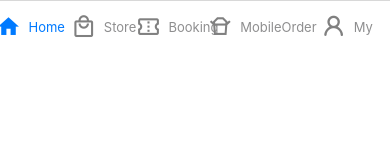
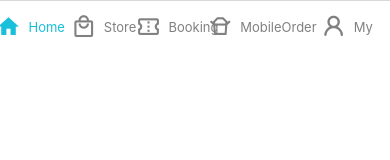
Before and after one commit to HandsomeChoco/megabox-clone-rn, a React Native app: screen / in a window 390 px wide. Shown: the top 160 px of the page. Built offline with nearby package versions, Linux system fonts and the light colour scheme.

Commit message:
Navigation default active color change StatusBar color change

```diff
--- a/App.tsx
+++ b/App.tsx
@@ -9,15 +9,25 @@
  */
 
 import React from 'react';
-import {SafeAreaView} from 'react-native';
+import {SafeAreaView, StatusBar, StyleSheet} from 'react-native';
 import Footer from './components/footer/footer';
 
 const App = () => {
   return (
-    <SafeAreaView>
+    <SafeAreaView style={style.theme}>
+      <StatusBar
+        barStyle="light-content"
+        backgroundColor={style.theme.backgroundColor}
+      />
       <Footer />
     </SafeAreaView>
   );
 };
 
+const style = StyleSheet.create({
+  theme: {
+    backgroundColor: '#120f3b',
+  },
+});
+
 export default App;
--- a/components/footer/footer.tsx
+++ b/components/footer/footer.tsx
@@ -1,6 +1,6 @@
 import React from 'react';
 import {StyleSheet, View} from 'react-native';
-import {createBottomTabNavigator} from '@react-navigation/bottom-tabs';
+import {createBottomTabNavigator, BottomTabNavigationOptions} from '@react-navigation/bottom-tabs';
 import {NavigationContainer} from '@react-navigation/native';
 import Booking from '../screen/booking_screen';
 import Home from '../screen/home_screen';
@@ -16,10 +16,22 @@ import MyIcon from '../screen/screen_icons/my_screen_icon ';
 const Tab = createBottomTabNavigator();
 
 function Footer() {
+  const options: BottomTabNavigationOptions = {
+    tabBarActiveTintColor: '#1abfda',
+    tabBarInactiveTintColor: 'gray',
+    headerStyle: {
+      backgroundColor: '#120f3b',
+    },
+    headerTitleAlign: 'center',
+    headerTitleStyle: {
+      color: 'white',
+    },
+  };
+
   return (
     <View style={style.container}>
       <NavigationContainer>
-        <Tab.Navigator>
+        <Tab.Navigator screenOptions={options}>
           <Tab.Screen
             name="Home"
             component={Home}
```
Also changed, not shown: components/header/header.tsx (added, +17 -0 lines).
